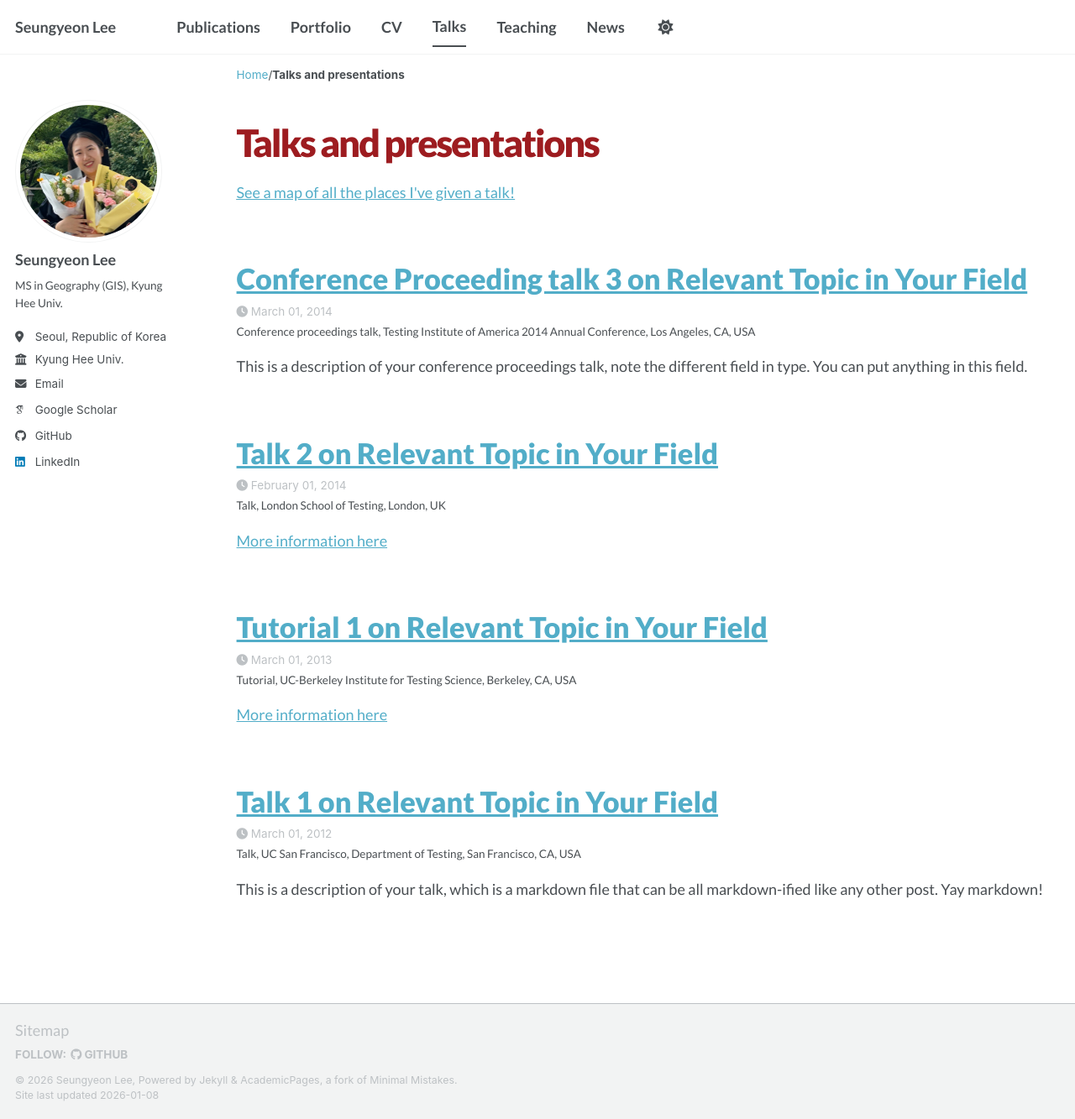
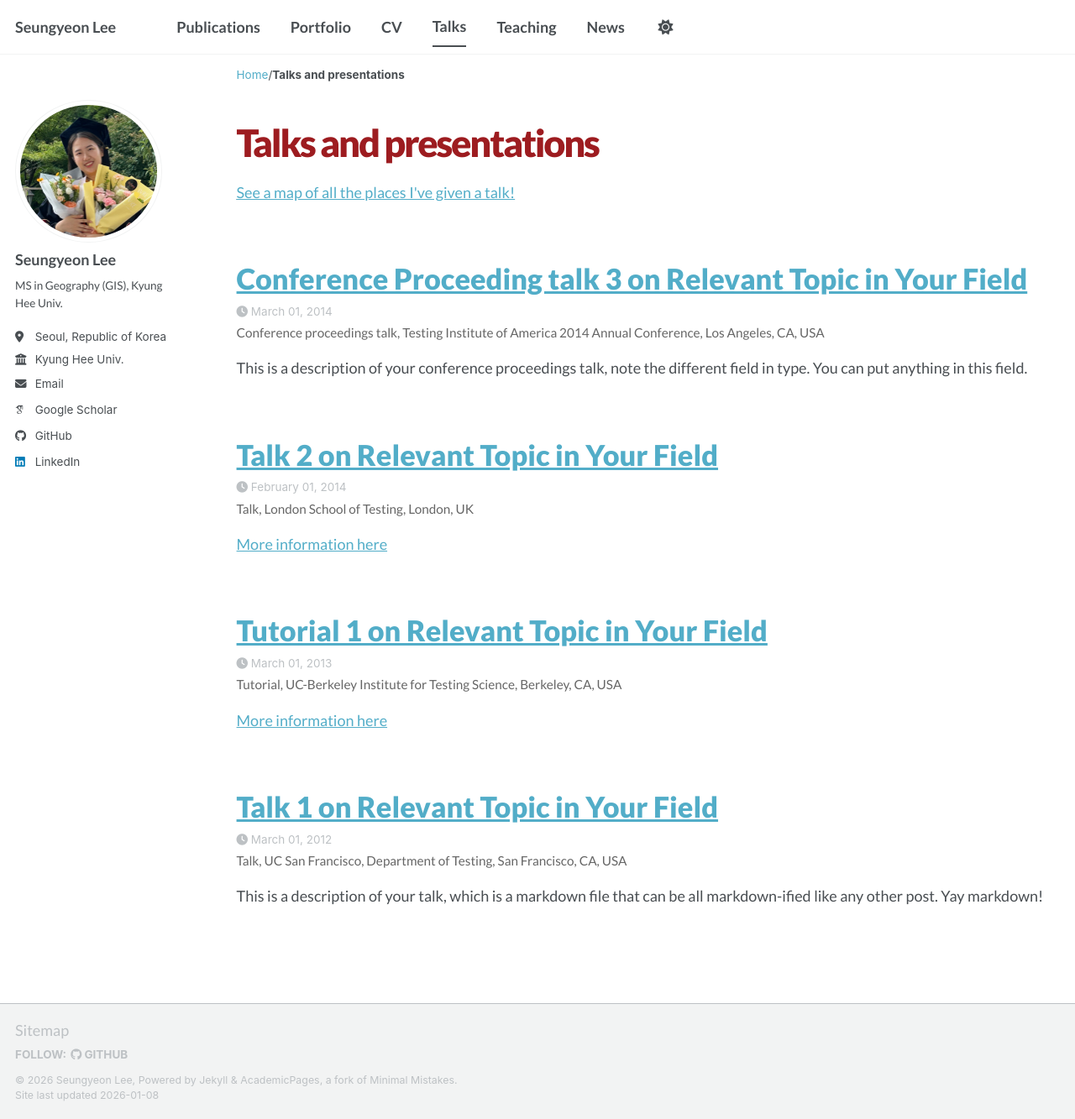
Before and after one commit to seungyeon677/seungyeon677.github.io, a Jekyll site: the page built from _pages/talks.html, in a window 1280 px wide and 1333 px high. Shown: the whole window at 84% size. Built offline with Jekyll 4.4.1, drawn with Linux system fonts in a browser that asks for light colours; some web fonts are replaced; a script bundle is joined from its source files by our own code; library files that are not in the unit come from our copies.

Commit message:
Update head.html

```diff
--- a/_includes/head.html
+++ b/_includes/head.html
@@ -70,6 +70,24 @@
     border: none !important;           /* 이미지 배치용 표라면 테두리를 제거 */
   }
 
+  /* 클래스 자체와 그 안의 모든 p 태그에 스타일 강제 적용 */
+  .archive__item-excerpt,
+  .archive__item-excerpt p {
+    font-family: 'Lato', sans-serif !important;
+    font-size: 0.85rem !important; /* 원하는 크기 */
+    line-height: 1.4 !important;
+    color: #666 !important;
+    margin-top: 5px !important;
+    margin-bottom: 5px !important;
+  }
+
+  /* Read more 링크 스타일 */
+  .archive__item-excerpt a {
+    font-weight: bold;
+    color: #c0392b; /* 포인트 컬러인 빨간색 적용 */
+    text-decoration: none;
+  }
+
   /* 4. 하단 푸터 및 기타 요소 */
   .page__footer, .pagination, .page__taxonomy {
     font-family: 'Lato', sans-serif !important;
```
